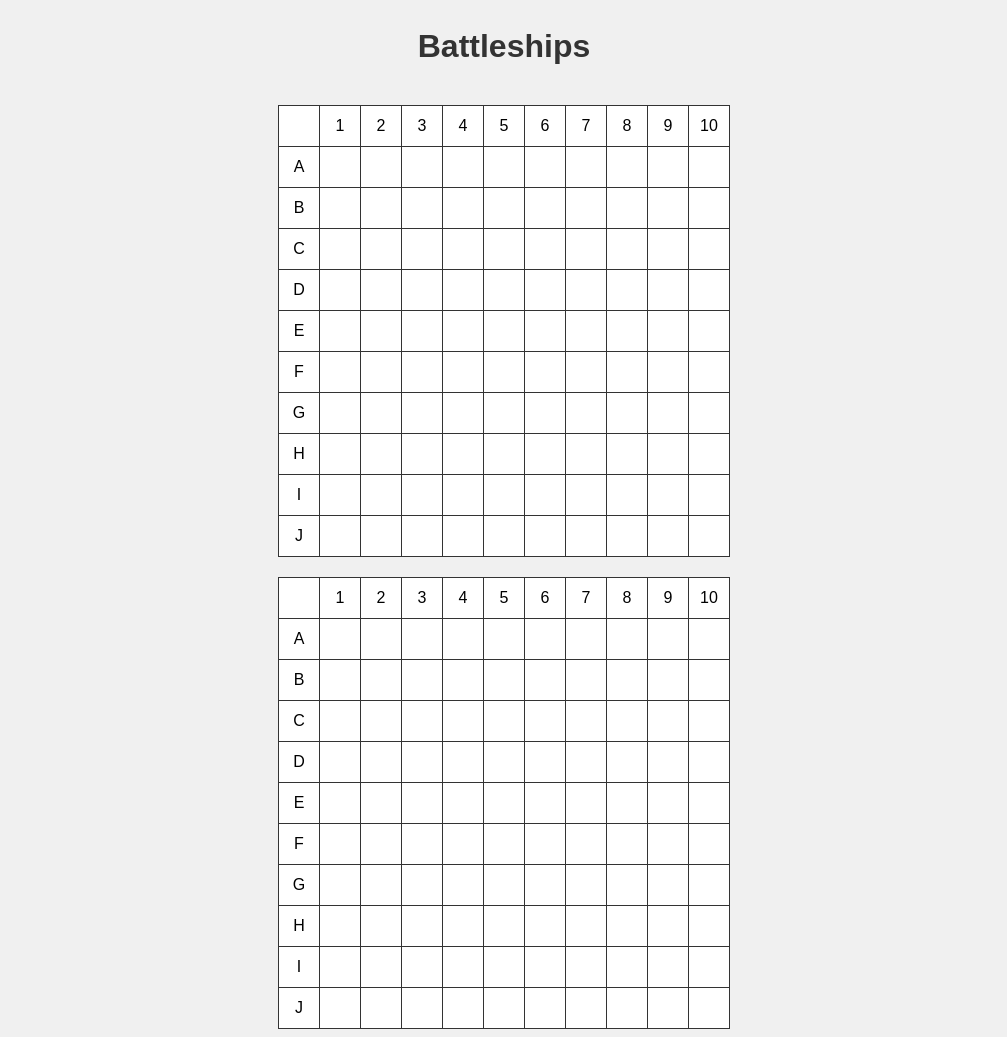
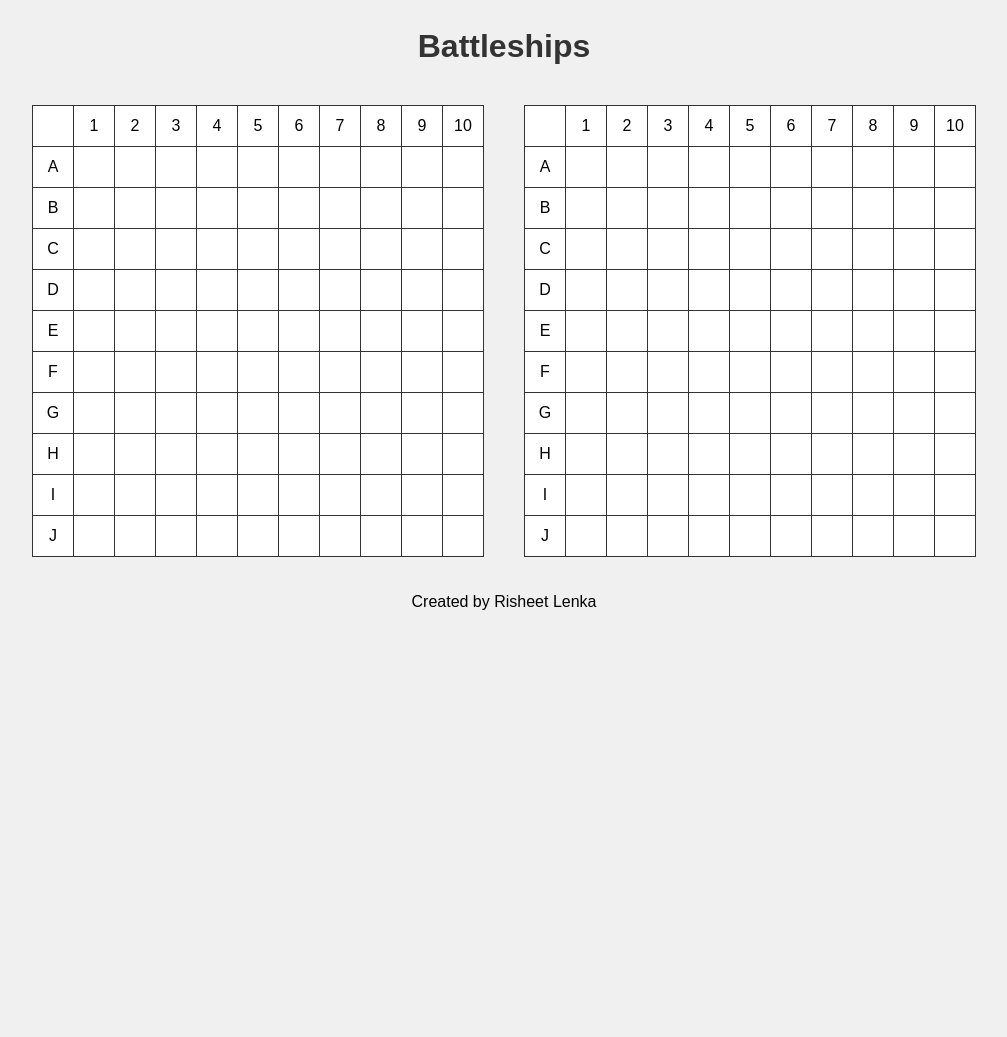
Before and after one commit to aAa1928/Battleships, a Python web app: template templates/index.html in a window 1280 px wide. Shown: the whole page, without its empty margins (136-1143 px from the left). After the commit the page ends 610 px from the top, so only its background shows below. Run offline with Jinja, Linux system fonts and the light colour scheme; the template is opened without the code that fills it, so the values that code supplies are empty.

Commit message:
placed grids side by side

```diff
--- a/static/css/style.css
+++ b/static/css/style.css
@@ -7,6 +7,8 @@ body {
 }
 
 .container {
+  display: flex;
+  gap: 40px;
   margin: 20px;
 }
 
@@ -33,3 +35,8 @@ h1 {
   text-align: center;
   margin: 20px 0;
 }
+
+#target-grid,
+#ocean-grid {
+  flex: 0 0 auto;
+}
--- a/templates/index.html
+++ b/templates/index.html
@@ -4,6 +4,21 @@
     <meta charset="UTF-8" />
     <meta name="viewport" content="width=device-width, initial-scale=1.0" />
     <meta name="author" content="Risheet Lenka" />
+    <meta
+      name="description"
+      content="Play Battleships online - A classic naval combat strategy game"
+    />
+    <meta
+      name="keywords"
+      content="battleships, game, strategy, naval combat, online game"
+    />
+    <meta name="robots" content="index, follow" />
+    <meta property="og:title" content="Battleships Game" />
+    <meta
+      property="og:description"
+      content="Play Battleships online - A classic naval combat strategy game"
+    />
+    <meta property="og:type" content="website" />
     <title>Battleships</title>
     <link
       rel="stylesheet"
@@ -12,8 +27,8 @@
   </head>
   <body>
     <h1>Battleships</h1>
-
     <div class="container">
+      <div id="target-grid">
         <table class="grid">
           <tr class="header-row">
             <td class="corner"></td>
@@ -160,7 +175,7 @@
           </tr>
         </table>
       </div>
-
+      <div id="ocean-grid">
         <table class="grid">
           <tr class="header-row">
             <td class="corner"></td>
@@ -306,5 +321,8 @@
             <td></td>
           </tr>
         </table>
+      </div>
+    </div>
+    <footer><p>Created by Risheet Lenka</p></footer>
   </body>
 </html>
```
Lines whose indentation alone changed are shown as unchanged.
